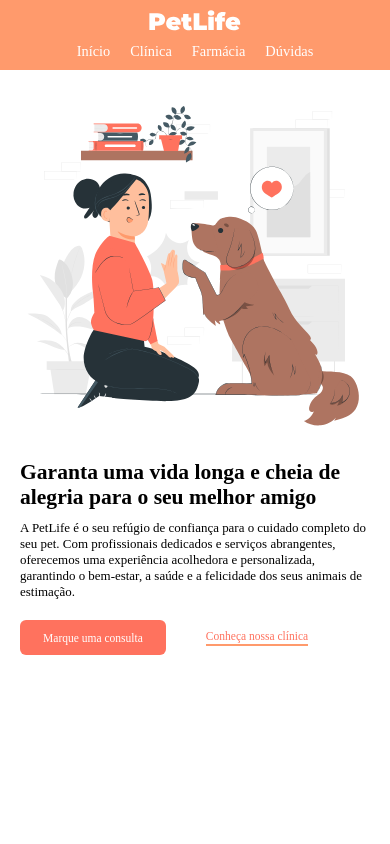
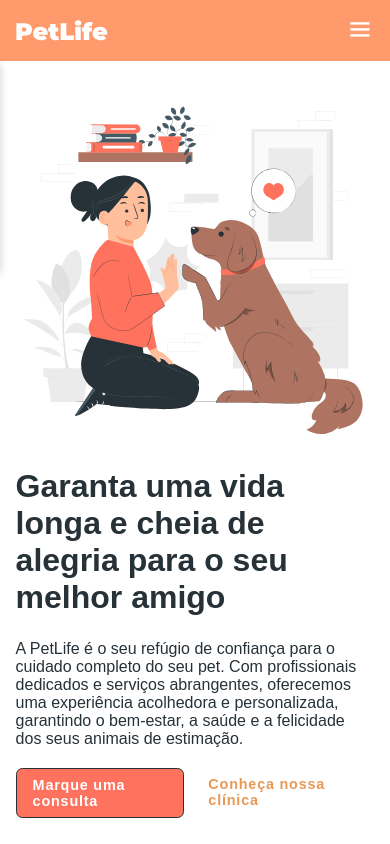
Before and after one commit to nailtonsj/test, a plain HTML site: page index.html in a window 390 px wide. Drawn offline with nearby package versions, Linux system fonts and the light colour scheme.

Commit message:
atualizando...

```diff
--- a/index.html
+++ b/index.html
@@ -6,23 +6,24 @@
   <meta name="viewport" content="width=device-width, initial-scale=1.0">
   <title>PetLife</title>
   <link rel="stylesheet" href="style.css">
+  <link href='https://unpkg.com/boxicons@2.1.4/css/boxicons.min.css' rel='stylesheet'>
 </head>
 
 <body>
-  <header class="header-bg">
-    <div class="header">
-      <a class="logo" href=""><img src="./img/logo-white.svg" alt="logo"></a>
-      <nav aria-label="primaria">
-        <ul class="header-menu">
-          <li><a href="">Início</a></li>
-          <li><a href="">Clínica</a></li>
-          <li><a href="">Farmácia</a></li>
-          <li><a href="">Dúvidas</a></li>
-        </ul>
-      </nav>
-    </div>
+  <header class="header">
+
+    <a class="logo" href=""><img src="./img/logo-white.svg" alt="logo"></a>
+    <div class="bx bx-menu" id="menu-icon"></div>
+    <nav aria-label="primaria" class="navbar">
+      <a href="">Início</a>
+      <a href="">Clínica</a>
+      <a href="">Farmácia</a>
+      <a href="">Dúvidas</a>
+      <span class="active-nav"></span>
+    </nav>
+
   </header>
-  <main>
+  <section class="home">
     <div class="img">
       <img src="./img/start-img.svg" alt="">
     </div>
@@ -30,12 +31,14 @@
       <h1>Garanta uma vida longa e cheia de alegria para o seu melhor amigo</h1>
       <p>A PetLife é o seu refúgio de confiança para o cuidado completo do seu pet. Com profissionais dedicados e serviços abrangentes, oferecemos uma experiência acolhedora e personalizada, garantindo o bem-estar, a saúde e a felicidade dos seus animais de estimação.</p>
       <a href=""></a>
-      <div class="main-botoes">
-        <a href="" class="btn-primario">Marque uma consulta</a>
-        <a href="" class="btn-secondario">Conheça nossa clínica</a>
+      <div class="btn-box">
+        <a href="" class="btn">Marque uma consulta</a>
+        <a href="" class="btn">Conheça nossa clínica</a>
+        <span class="animate" style="--i:5;"></span>
       </div>
     </div>
-  </main>
+  </section>
+  <script src="./script.js"></script>
 </body>
 
 </html>
--- /dev/null
+++ b/script.js
@@ -0,0 +1,47 @@
+//toggle icon navbar
+let menuIcon = document.querySelector("#menu-icon");
+let navbar = document.querySelector(".navbar");
+menuIcon.onclick = () => {
+  menuIcon.classList.toggle("bx-x");
+  navbar.classList.toggle("active");
+};
+//scroll sections
+let sections = document.querySelectorAll("section");
+let navLinks = document.querySelectorAll("header nav a");
+window.onscroll = () => {
+  sections.forEach((sec) => {
+    let top = window.scrollY;
+    let offset = sec.offsetTop - 100;
+    let height = sec.offsetHeight;
+    let id = sec.getAttribute("id");
+    if (top >= offset && top < offset + height) {
+      //active navbar links
+      navLinks.forEach((links) => {
+        links.classList.remove("active");
+        document
+          .querySelector("header nav a[href*=" + id + "]")
+          .classList.add("active");
+      });
+      //active sections for animation on scroll
+      sec.classList.add("show-animate");
+    }
+    // if want to use animation that repeats on scroll use this
+    else {
+      sec.classList.remove("show-animate");
+    }
+  });
+  //sticky header
+  let header = document.querySelector("header");
+  header.classList.toggle("sticky", window.scrollY > 100);
+  //remove toggle icon and navbar when click navbar links (scroll)
+  menuIcon.classList.remove("bx-x");
+  navbar.classList.remove("active");
+  // animation footer on scroll
+  let footer = document.querySelector("footer");
+
+  footer.classList.toggle(
+    "show-animate",
+    this.innerHeight + this.scrollY + 50 >=
+      document.scrollingElement.scrollHeight
+  );
+};
--- a/style.css
+++ b/style.css
@@ -1,160 +1,368 @@
 * {
+  margin: 0;
   padding: 0;
-  margin: 0;
   box-sizing: border-box;
-  font-family: "MontSerrat";
+  text-decoration: none;
+  list-style: none;
+  border: none;
+  outline: none;
+  scroll-behavior: smooth;
+  font-family: "Poppins", sans-serif;
+  color: inherit;
+  text-rendering: optimizeLegibility;
+  -webkit-font-smoothing: antialiased;
+}
+img {
+  display: block;
+  max-width: 100%;
 }
 :root {
-  transition: 1s;
+  --bg-color: #382038;
+  --second-bg-color: #200f21;
+  --text-color: #263138;
+  --main-color: #f738dd;
 }
-ul {
-  list-style: none;
+
+html {
+  font-size: 62.5%;
+  overflow-x: hidden;
 }
-img {
-  max-width: 100%;
-  display: block;
+body {
+  color: var(--text-color);
 }
-a {
-  text-decoration: none;
-  color: inherit;
-  display: inline-block;
-}
-.header-bg {
+/* header */
+.header {
+  position: fixed;
+  top: 0;
+  left: 0;
+  width: 100%;
+  padding: 2rem 9%;
   background-color: #ff9a6c;
-}
-.header {
-  max-width: 1260px;
-  margin: 0 auto;
-  padding: 20px;
   display: flex;
-  flex-wrap: wrap;
-  gap: 20px;
   justify-content: space-between;
   align-items: center;
+  z-index: 100;
+  transition: 0.3s;
 }
-.header-menu {
+.header.sticky {
+  background-color: var(--second-bg-color);
+}
+.logo {
+  position: relative;
+  font-size: 2.5rem;
+  color: #e89956;
+  font-weight: 600;
+}
+.navbar {
+  position: relative;
+}
+.navbar a {
+  font-size: 1.7rem;
+  color: #fff;
+  font-weight: 500;
+  margin-left: 3.5rem;
+  transition: 0.3s;
+}
+.navbar a:hover,
+.navbar a.active {
+  color: #ff725e;
+}
+
+#menu-icon {
+  position: relative;
+  font-size: 3.6rem;
+  color: #fff;
+  cursor: pointer;
+  display: none;
+}
+
+section {
+  min-height: 100vh;
+  padding: 10rem 9% 2rem;
+}
+.home {
+  display: grid;
+  grid-template-columns: auto auto;
+  justify-content: space-between;
+  align-items: center;
+  padding: 0 9%;
+  width: 100%;
+}
+.home h1 {
+  font-size: 4rem;
+  margin-bottom: 3rem;
+}
+.home p {
+  font-size: 2rem;
+  margin-bottom: 2.5rem;
+}
+.home a {
+  font-size: 1.7rem;
+}
+.btn-box {
+  position: relative;
   display: flex;
-  gap: 20px;
+  gap: 1rem;
 }
-.header-menu a {
+.btn-box .btn {
+  position: relative;
+
+  background-color: #ff725e;
+  border: 0.2rem solid #263138;
+  border-radius: 0.8rem;
+  font-size: 1.8rem;
+  padding: 1rem 2rem;
+  font-weight: 600;
+  letter-spacing: 0.1rem;
   color: #fff;
+  z-index: 1;
+  overflow: hidden;
+  transition: 0.5s;
 }
-.header-menu a:hover {
-  color: #8a3222;
+.btn-box .btn:hover {
+  color: #e89956;
 }
+.btn-box .btn:nth-child(2) {
+  background-color: #fff;
+  color: #e89956;
+  border: none;
+}
+.btn-box .btn:nth-child(2):hover {
+  color: #263138;
+}
+.btn-box .btn:nth-child(2)::before {
+  background-color: #fff;
+}
+.btn-box .btn::before {
+  content: "";
+  position: absolute;
+  top: 0;
+  left: 0;
+  width: 0%;
+  height: 100%;
+  background-color: #263138;
+  z-index: -1;
+  transition: 0.5s;
+}
+.btn-box .btn:hover::before {
+  width: 100%;
+}
+@media (max-width: 1200px) {
+  html {
+    font-size: 55%;
+  }
+  /* .home-imgHover {
+    background-size: cover;
+    background-position: center;
+    position: absolute;
+    top: 0px;
+    right: 0px;
+    background-color: transparent;
+    width: 30%;
+    height: 100%;
+    transition: 3s;
+  }
+  .home-imgHover:hover {
+    opacity: 80%;
+    background-color: var(--bg-color);
+  } */
+}
+@media (max-width: 991px) {
+  .header {
+    padding: 2rem 4%;
+  }
+  section {
+    padding: 10rem 4% 2rem;
+  }
+  .home {
+    padding: 0 4%;
+  }
+  .footer {
+    padding: 2rem 4%;
+  }
+}
+
 @media (max-width: 768px) {
-  :root {
-    font-size: 90%;
-    transition: 0.5s;
+  #menu-icon {
+    display: block;
   }
   .header {
-    padding: 15px;
-    flex-direction: column;
-    flex-wrap: wrap;
-    gap: 12px;
-    justify-content: center;
-    align-items: center;
+  }
+  .navbar {
+    position: absolute;
+    top: 100%;
+    left: -100%;
+    width: 100%;
+    padding: 1rem 4%;
+    box-shadow: 0 0.5rem 1rem rgba(0, 0, 0, 0.2);
+    background-color: #e89956;
+    transition: 0.25s ease;
+    transition-delay: 0.25s;
+    z-index: 1;
+  }
+  .navbar.active {
+    transition-delay: 0s;
+    left: 0;
+  }
+
+  .navbar .active-nav {
+    position: absolute;
+    top: 0;
+    left: -100%;
+    width: 100%;
+    height: 100%;
+    background-color: #ff9a6c;
+    border-top: 0.1rem solid rgba(0, 0, 0, 0.2);
+    z-index: -1;
+    transition: 0.25s ease;
+    transition-delay: 0s;
+  }
+  .navbar.active .active-nav {
+    transition-delay: 0.25s;
+    left: 0;
+    transition-delay: 0.25s;
+  }
+  .navbar a {
+    display: block;
+    font-size: 2rem;
+    margin: 3rem 0;
+    transform: translateX(-20rem);
+    transition: 0.5s ease;
+    transition-delay: 0s;
+  }
+  .navbar.active a {
+    transform: translateX(0rem);
+    transition-delay: 0.25s;
+  }
+  .home {
+    padding: 10rem 4% 2rem;
+    grid-template-columns: 1fr;
+  }
+
+  .home-content {
+    max-width: 100%;
+  }
+  .home-imgHover img {
+    display: none;
+    object-fit: cover;
+    object-position: center;
+    width: 100%;
+    height: 100%;
+    border-radius: 50%;
+    transition: all ease 3s;
+  }
+  .home-imgHover img:hover {
+    opacity: 50%;
+    background-color: var(--bg-color);
   }
 }
-@media (max-width: 450px) {
-  :root {
-    font-size: calc(60%+1px);
-    transition: 0.5s;
+@media (max-width: 520px) {
+  html {
+    font-size: 50%;
   }
-  .header {
-    padding: 10px;
+  /* .home-content h1 {
+    display: flex;
     flex-direction: column;
-    flex-wrap: wrap;
-    gap: 12px;
-    justify-content: center;
-    align-items: center;
+    se eu quiser com imagem eu uso isso p quebrar.
+  } */
+  .home-sci {
+    width: 160px;
+  }
+  .home-sci a {
+    width: 38px;
+    height: 38px;
   }
 }
-@media (max-width: 375px) {
-  :root {
-    font-size: calc(50%+1px);
-    transition: 0.5s;
+@media (max-width: 462px) {
+  .home-content h1 {
+    font-size: 4.5rem;
+  }
+  .education {
+    padding: 10rem 4% 5rem 5%;
+  }
+  .contact form .input-box .input-field {
+    width: 100%;
+  }
+  .footer {
+    flex-direction: column-reverse;
+  }
+  .footer p {
+    margin-top: 2rem;
+    text-align: center;
   }
 }
-main {
-  max-width: 1260px;
-  margin: 0 auto;
-  display: flex;
-  flex-wrap: wrap;
-  align-items: center;
-  padding: 20px;
-  gap: 20px;
-}
-.img {
-  margin: 0 auto;
-  flex: 1;
-}
-.main-conteudo {
-  display: flex;
-  flex-direction: column;
-  gap: 20px;
-  flex: 2;
-}
-.main-botoes {
-  display: flex;
-  align-items: center;
-  gap: 40px;
-}
-.btn-primario {
-  background-color: #ff725e;
-  border-radius: 8px;
-  color: #ffffff;
-  padding: 1rem 2rem;
-  text-decoration: none;
-  transition: 0.3s;
-}
-.btn-primario:hover {
-  background-color: #ff9a6c;
-}
-.btn-secondario {
-  color: #ff725e;
-  border-bottom: 2px solid #ff9a6c;
-  padding-bottom: 2px;
-}
-.btn-secondario:hover {
-  color: #ff9a6c;
-  border-bottom: 2px solid #faaa85;
-}
-@media (max-width: 1000px) {
-  main {
+@media (max-width: 400px) {
+  .home {
+    justify-content: center;
+  }
+  .home-content {
+    display: flex;
+    align-items: center;
     flex-direction: column;
+    text-align: center;
   }
-  .main-conteudo {
-    display: flex;
-    flex-direction: column;
+  .home-content h1 {
+    font-size: 4rem;
   }
 }
-@media (max-width: 768px) {
-  .main-conteudo {
-    display: flex;
-    flex-direction: column;
+
+/* KEYFRAMES ANIMATION */
+@keyframes homeBgText {
+  0%,
+  10%,
+  100% {
+    background-position: -34rem 0;
+  }
+  65%,
+  85% {
+    background-position: 0 0;
   }
 }
-@media (max-width: 425px) {
-  .main-conteudo {
-    display: flex;
-    flex-direction: column;
-    gap: 10px;
+
+@keyframes homeCursorText {
+  0%,
+  10%,
+  100% {
+    width: 0;
   }
-  .main-conteudo h1 {
-    font-size: 1.5rem;
+  65%,
+  78%,
+  85% {
+    width: 98%;
+    opacity: 1;
   }
-  .main-conteudo p {
-    font-size: 0.9rem;
-  }
-
-  .btn-primario {
-    font-size: 0.8rem;
-    border-radius: 6px;
-    color: #ffffff;
-    padding: 0.8rem 1.6rem;
-  }
-  .btn-secondario {
-    font-size: 0.8rem;
+  75%,
+  81% {
+    opacity: 0;
   }
 }
+@keyframes aboutSpinner {
+  100% {
+    transform: translate(-50%, -50%) rotate(360deg);
+  }
+}
+
+@keyframes showRight {
+  100% {
+    width: 0%;
+  }
+}
+
+#mais {
+  opacity: 0;
+  height: 0;
+  transition: all 0.5s;
+}
+#mais.ativo {
+  opacity: 1;
+  height: 50px;
+}
+
+@keyframes suave {
+  0% {
+    transform: translate3d(0, -30px, 0);
+  }
+  100% {
+    transform: translate3d(0, 0px, 0);
+  }
+}
```
